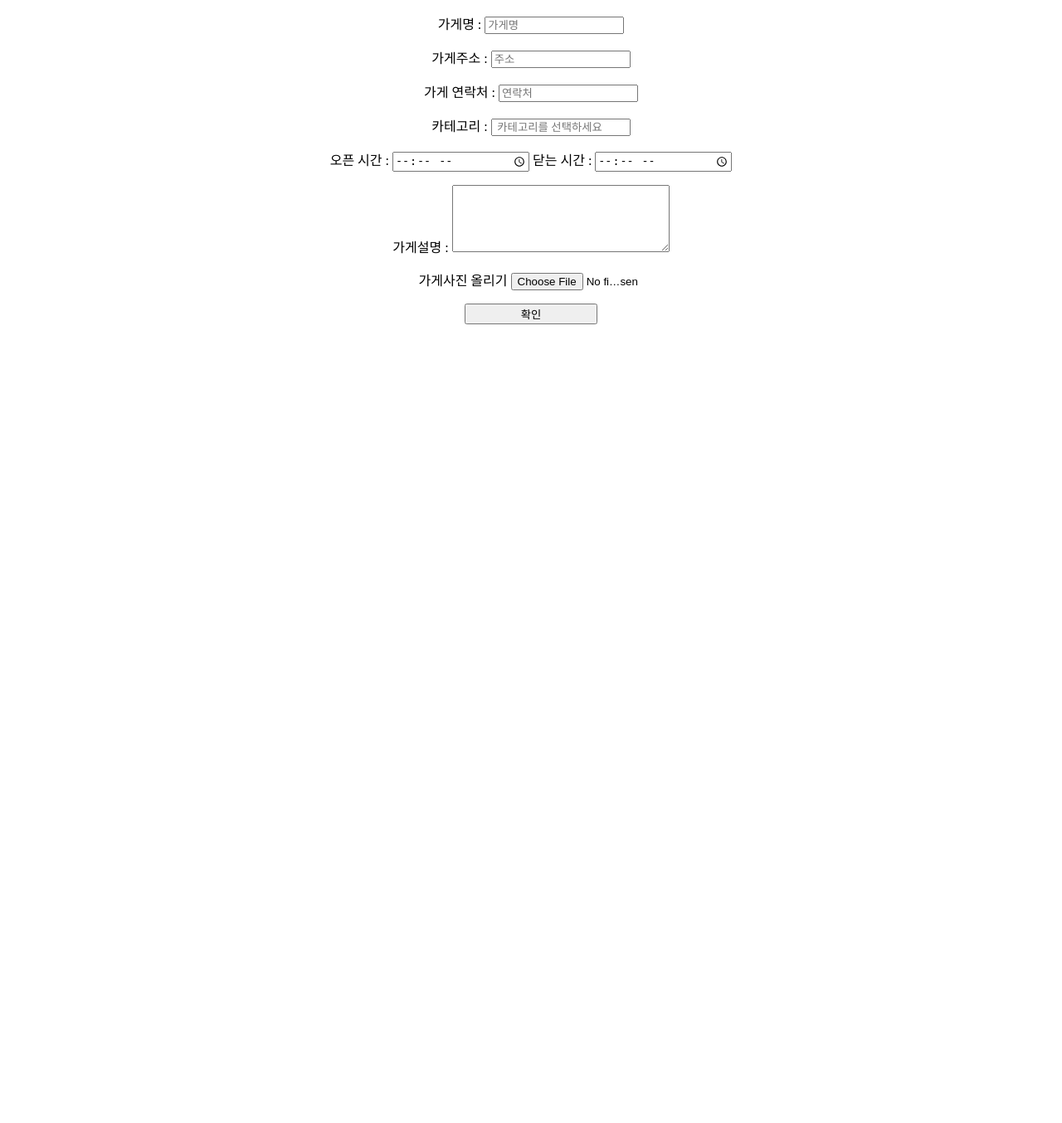
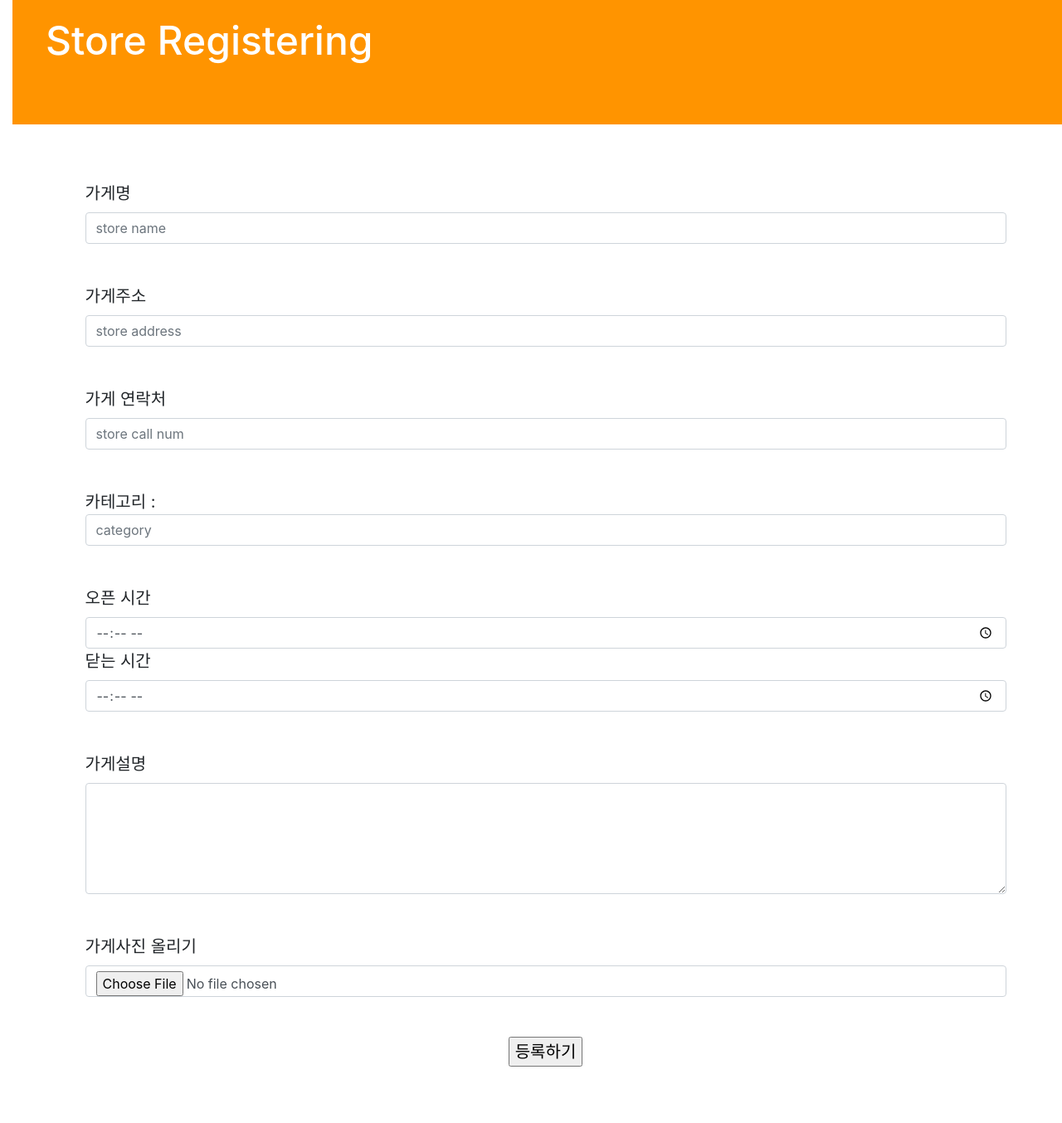
Before and after one commit to donghyeon5459/KNU_GLSO219001, a Django app: page /register_store_page/ in a window 1280 px wide. Shown: the whole page at 83% size. Before the commit the page ends 391 px from the top, so only its background shows below. Run offline with Django 3.2, Linux system fonts and the light colour scheme; some libraries are stand-ins or nearby versions.

Commit message:
register_store_page.html

```diff
--- a/KNUEAT/app1/templates/register_store_page.html
+++ b/KNUEAT/app1/templates/register_store_page.html
@@ -2,72 +2,107 @@
 <html lang="en">
 
 <head>
+    <link rel="stylesheet" href="https://stackpath.bootstrapcdn.com/bootstrap/4.3.1/css/bootstrap.min.css" integrity="sha384-ggOyR0iXCbMQv3Xipma34MD+dH/1fQ784/j6cY/iJTQUOhcWr7x9JvoRxT2MZw1T" crossorigin="anonymous">
     <meta charset="UTF-8">
-    <title>Strore Registering</title>
+    <title>Store Registering</title>
 </head>
 <style>
     body {
         height: 100%;
-        text-align: center;
+        padding-left: 15px;
     }
 
     label {
-        width: 120px;
+        width: 150px;
     }
+    .page-header{
+        height:150px;
+        background-color: #ff9400;
+        margin-top: 20;
+        padding: 20px 20px 20px 40px;
+     }
+     .page-header h1{
+        color: #ffffff;
+        font-size: 36pt;
+        text-decoration: none;
+     }
+     .content{
+        height :100%;
+        background-color: #ffffff;
+        padding: 20px 20px 20px 40px;
+        font-size: 15pt;
+     }
 
-    input {
-        display: inline-block;
-        width: 160px;
-    }
+
 </style>
 
 <body>
     <!--주석-->
+    <div class="page-header">
+        <h1>Store Registering</h1>
+    </div>
+    <div class="content">
     <form action="{% url 'register_store'%}" autocomplete="on">
-        {% csrf_token %}
-        <p><label>가게명 :
-                <input type="text" id="storeName" placeholder="가게명 " name="가계명" />
-            </label>
+    {% csrf_token %}
+        <div class="container w-200 my-5 text-left">
+        <p>
+            <label >가게명 </label>
+            <input  class="form-control" type="text" id="storeName" placeholder="store name"  name="가계명" />
         </p>
-        <p><label>가게주소 :
-                <input type="text" id="storeAddress" placeholder="주소 " name="가게주소" />
-            </label>
+        </div>
+        <div class="container w-200 my-5 text-left">
+        <p>
+            <label>가게주소  </label>
+            <input class="form-control" type="text" id="storeAddress" placeholder="store address " name="가게주소" />
         </p>
-        <p><label>가게 연락처 :
-                <input type="text" id="storeCall" placeholder="연락처"  name="가게연락처" />
-            </label>
+        </div>
+        <div class="container w-200 my-5 text-left">
+        <p>
+            <label >가게 연락처 </label>
+            <input class="form-control" type="text" id="storeCall" placeholder="store call num"  name="가게연락처" />
         </p>
+        </div>
+        <div class="container w-200 my-5 text-left">
         <p>
-            <lavel for="texList">카테고리 :
-                <input type="text" id="textList" placeholder=" 카테고리를 선택하세요" list="categories"  name="카테고리"/>
-                <datalist id="categories">
+            <lavel class="lavel_text" for="texList">카테고리 :  </lavel>
+            <input class="form-control" type="text" id="textList" placeholder="category" list="categories"  name="카테고리"/>
+            <datalist id="categories">
                     <option value="중식"></option>
                     <option value="한식"></option>
                     <option value="양식"></option>
                     <option value="일식"></option>
                     <option value="분식"></option>
                     <option value="기타"></option>
-                </datalist>
-            </lavel>
+            </datalist>
         </p>
+        </div>
+        <div class="container w-200 my-5 text-left">
         <p>
-            <label>
-                오픈 시간 : <input type="time" placeholder="오픈 시간" name="오픈시간">
-            </label>
-            <label>
-                닫는 시간 : <input type="time" placeholder="닫는 시간" name="닫는시간">
-            </label>
+            <label>오픈 시간 </label>
+                <input class="form-control" type="time" placeholder="open time" name="오픈시간">
+            <label >닫는 시간  </label>
+               <input class="form-control" type="time" placeholder="close time" name="닫는시간">
         </p>
+        </div>
+        <div class="container w-200 my-5 text-left">
         <p>
-            <label>
-                가게설명 : <textarea rows= "5" cols = "30" name="가게설명"></textarea>
-            </label>
+            <label>가게설명 </label>
+            <textarea class="form-control" rows= "5" cols = "60" name="가게설명"></textarea>
         </p>
-        <p>가게사진 올리기 <input type="file" name="photo"></p>
-        <input type="submit" value="확인">
+        </div>
+        <div class="container w-200 my-5 text-left">
+        <p>
+            <label>가게사진 올리기 </label>
+            <input class="form-control" type="file" name="photo">
+        </p>
+        </div>
+        <div class="container w-200 my-5 text-center">
+            <input type="submit" value="등록하기">
+        </div>
 
 
     </form>
+    </div>
 </body>
 
 </html>
```
Also changed, not shown: KNUEAT/db.sqlite3.
